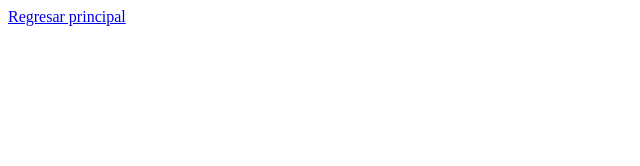
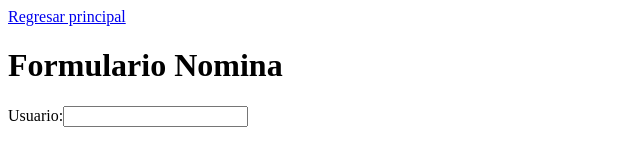
Before and after one commit to ludapine95/proyecto-prueba, a plain HTML site: page js/pagina2.html in a window 1280 px wide. Shown: the whole page, without its empty margins (0-640 px from the left). Drawn offline with Linux system fonts and the light colour scheme.

Commit message:
Prueba formulario

```diff
--- a/js/pagina2.html
+++ b/js/pagina2.html
@@ -7,6 +7,15 @@
     <title>Pagina Producto</title>
 </head>
 <body>
+    <form>
     <a href="index.html">Regresar principal</a>
+
+    <h1>Formulario Nomina</h1>
+    <form action="prueba.html" method="POST">
+        Usuario:<input type="text" name="usuario">
+
+
+
+    </form>
 </body>
 </html>
```
Also changed, not shown: index.html (+1 -1 lines), imgs/kqts.png (deleted), test.gitignore/purebas.js (deleted), 1 other file.
